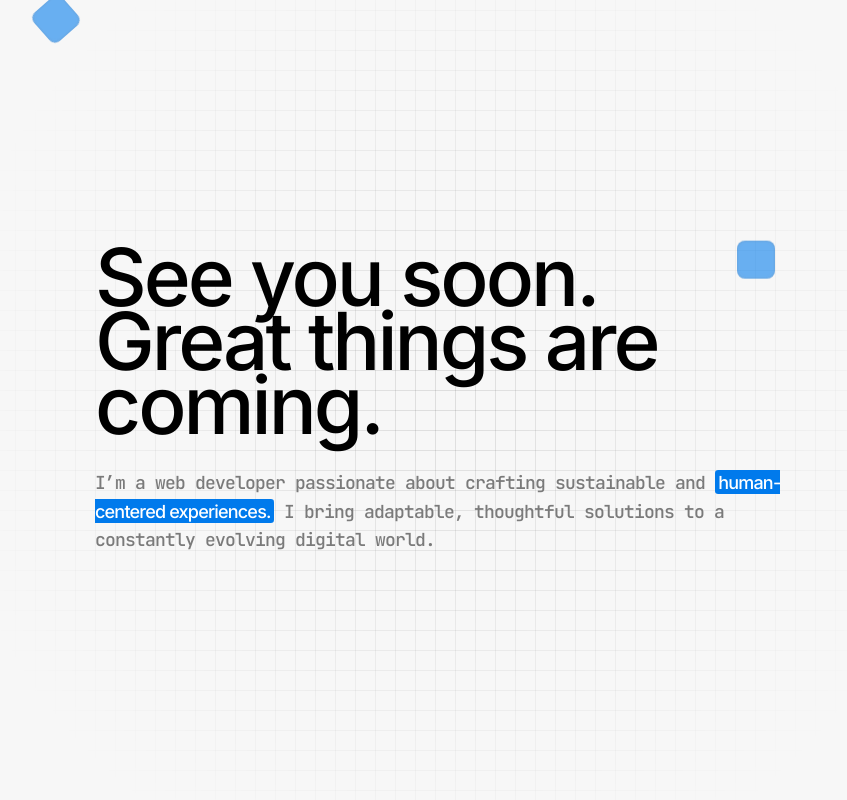
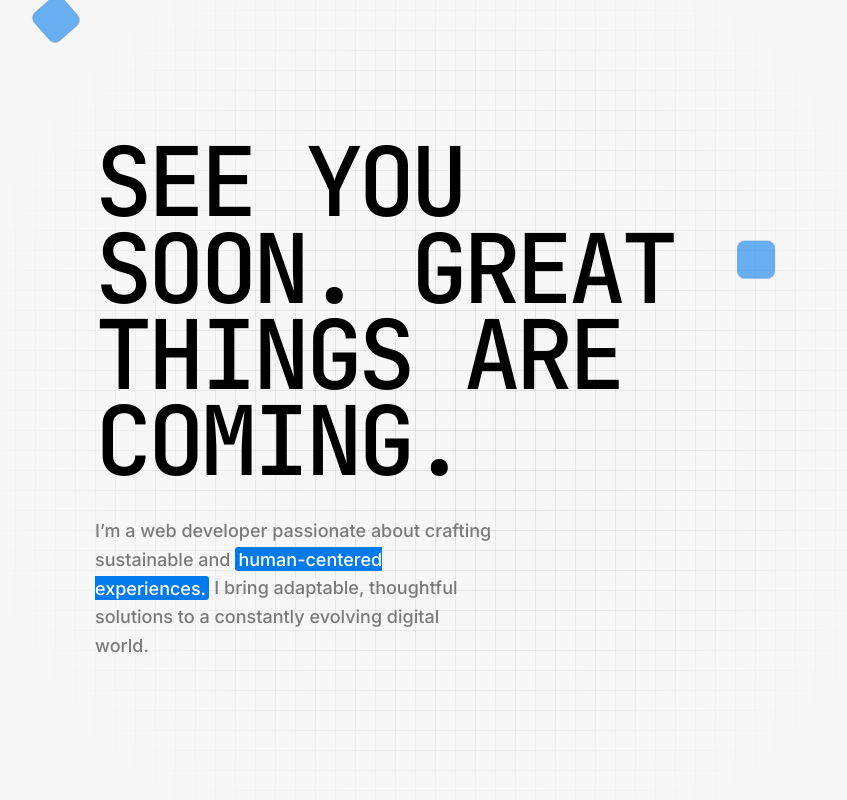
Before and after one commit to elyseeMB/elyseemb.github.io, an Astro site: page / in a window 1280 px wide. Shown: the whole page, without its empty margins (195-1042 px from the left). Built offline with nearby package versions, Linux system fonts and the light colour scheme; Astro itself is replaced by a stand-in of ours.

Commit message:
style: tweak styles

```diff
--- a/src/css/modules/hero.css
+++ b/src/css/modules/hero.css
@@ -39,7 +39,7 @@
   font-weight: 500;
 }
 
-.hero .wrapper {
+.hero .description {
   display: grid;
   grid-template-columns: 1fr;
   gap: var(--space-2);
@@ -77,7 +77,20 @@
 }
 
 .hero h1 {
+  text-transform: uppercase;
   width: 100%;
+}
+
+.hero p {
+  width: 400px;
+  line-height: 1.6;
+}
+
+@media screen and (min-width: 1350px) {
+  .hero p {
+    width: 750px;
+    line-height: 1.6;
+  }
 }
 
 @media screen and (min-width: 1350px) {
@@ -95,7 +108,6 @@
 
 .hero .description {
   width: 100%;
-  /* max-width: 600px; */
 }
 
 @media screen and (min-width: 1350px) {
@@ -117,7 +129,7 @@
 }
 
 @media screen and (max-width: 900px) {
-  .hero .wrapper {
+  .hero .description {
     gap: var(--space);
   }
 
--- a/src/css/tools/theme.css
+++ b/src/css/tools/theme.css
@@ -11,7 +11,7 @@
 
   --size: 18px;
   --letter-spacing: -0.5px;
-  --line-height: 130%;
+  --line-height: calc(1.4 * var(--size));
 
   --rounded: 8px;
   --rounded-2: 16px;
--- a/src/css/tools/typography.css
+++ b/src/css/tools/typography.css
@@ -1,15 +1,18 @@
 /* TYPOGRAPHIE */
 h1,
 h2,
-h3 {
+h3,
+h1 span,
+h2 span,
+h3 span {
   font-family: "JetBrains Mono" !important;
   color: var(--color-primary);
 }
 
 h1 {
-  letter-spacing: -3px;
-  font-size: 5rem;
-  line-height: 0.8;
+  letter-spacing: -5px;
+  font-size: 6rem;
+  line-height: 0.9;
   font-weight: 700;
 }
 
@@ -17,7 +20,7 @@ h1 {
   h1 {
     letter-spacing: -2.5px;
     line-height: 1;
-    font-size: 3rem;
+    font-size: 4rem;
   }
 }
 
@@ -58,6 +61,5 @@ body {
 
 p {
   font-size: var(--size);
-  letter-spacing: var(--letter-spacing);
   line-height: var(--line-height);
 }
--- a/src/pages/index.astro
+++ b/src/pages/index.astro
@@ -9,9 +9,9 @@ console.log("This runs in your terminal, not the browser!");
     <div class="container">
       <section class="hero">
         <div class="wrapper">
-          <h1 class="split">See you soon. Great things are coming.</h1>
           <div class="description">
-            <h3>
+            <h1 class="split">See you soon. Great things are coming.</h1>
+            <p>
               <span
                 >I’m a web developer passionate about crafting sustainable and
               </span>
@@ -20,7 +20,7 @@ console.log("This runs in your terminal, not the browser!");
                 >I bring adaptable, thoughtful solutions to a constantly
                 evolving digital world.</span
               >
-            </h3>
+            </p>
           </div>
         </div>
       </section>
```
Also changed, not shown: 2 other files.
